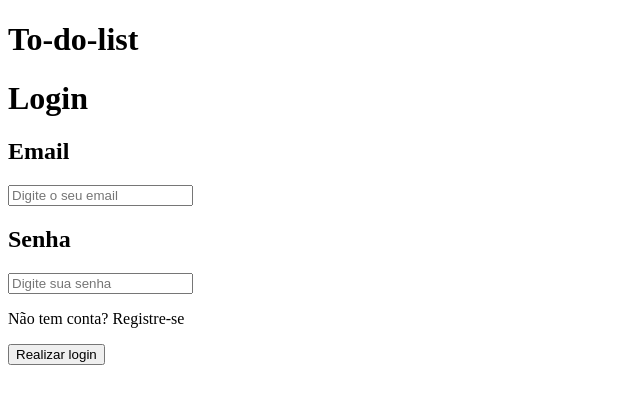
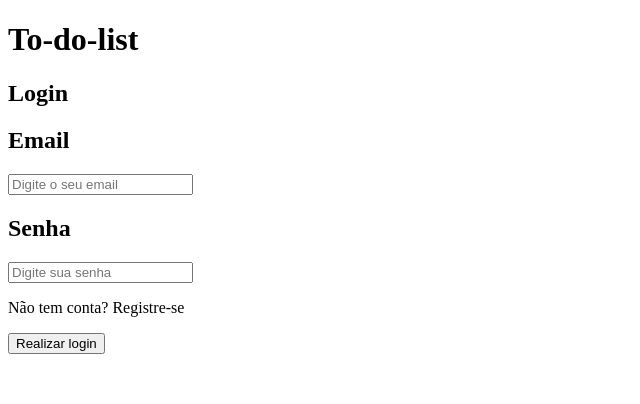
Before and after one commit to plorazxi/Front-to-do, a React (Vite) app: page /login in a window 1280 px wide. Shown: the top 404 px of the page, without its empty margins (0-640 px from the left). Built offline with nearby package versions, Linux system fonts and the light colour scheme.

Commit message:
Criação do componente TitleInputArea
Componente para colocar e estilizar o title do InputArea

```diff
--- /dev/null
+++ b/src/components/TitleInputArea.jsx
@@ -0,0 +1,15 @@
+import PropTypes from 'prop-types';
+
+function TitleInputArea ({children}) {
+    return (
+        <div className="title">
+            {children}
+        </div>
+    )
+}
+
+TitleInputArea.propTypes = {
+    children: PropTypes.element
+}
+
+export default TitleInputArea;
--- a/src/pages/Login.jsx
+++ b/src/pages/Login.jsx
@@ -3,6 +3,7 @@ import Label from "../components/label";
 import Subtitle from "../components/Subtitle";
 import InputArea from "../components/InputArea";
 import Button from "../components/Button";
+import TitleInputArea from "../components/TitleInputArea";
 
 function Login() {
     let [Email, setEmail] = useState('');
@@ -14,8 +15,10 @@ function Login() {
 
     return (
         <InputArea>
-            <h1>To-do-list</h1>
-            <h1>Login</h1>
+            <TitleInputArea className="title">
+                <h1>To-do-list</h1>
+                <h2>Login</h2>
+            </TitleInputArea>
             <Label type='email' name="Email" placeholder="Digite o seu email" value={Email} onChange={setEmail} />
             <Label type='password' name="Senha" placeholder="Digite sua senha" value={Senha} onChange={setSenha} />
             <Subtitle ask="Não tem conta?" link="Registre-se" toRouter="/register" />
```
